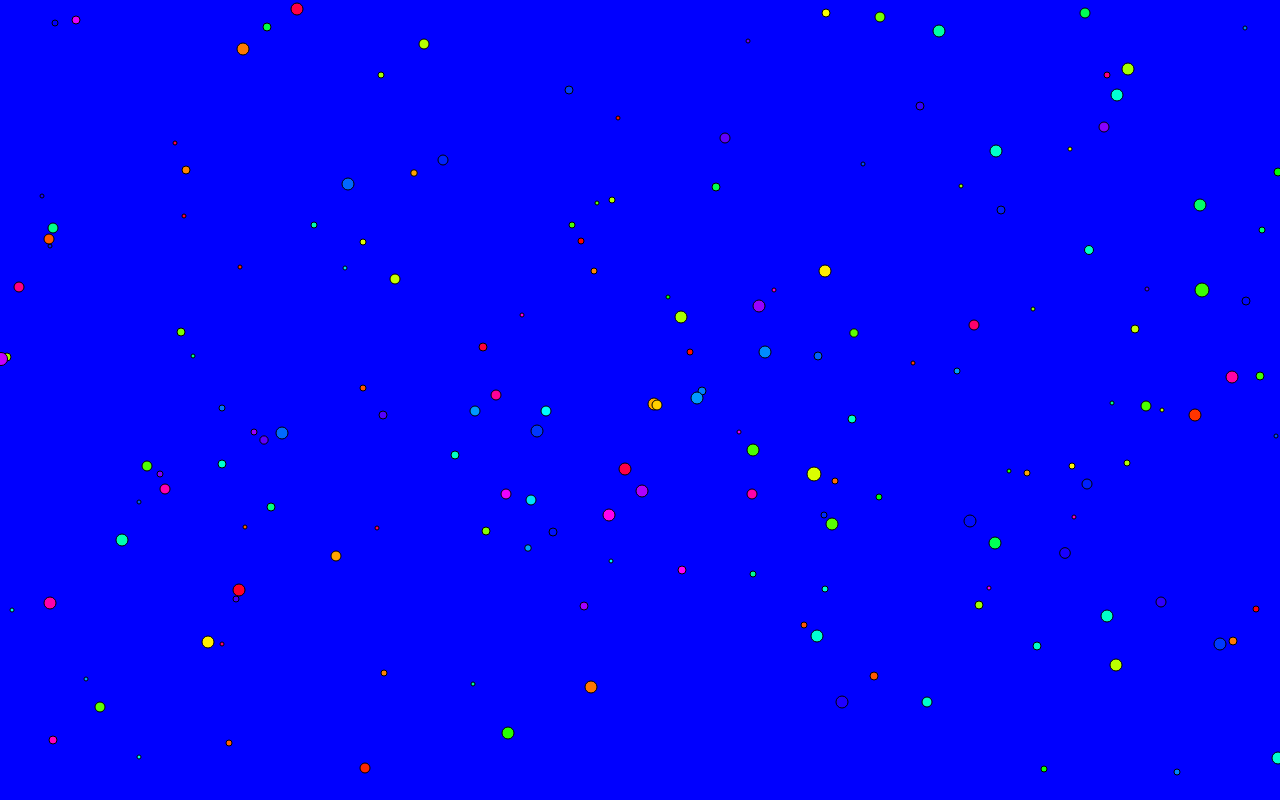
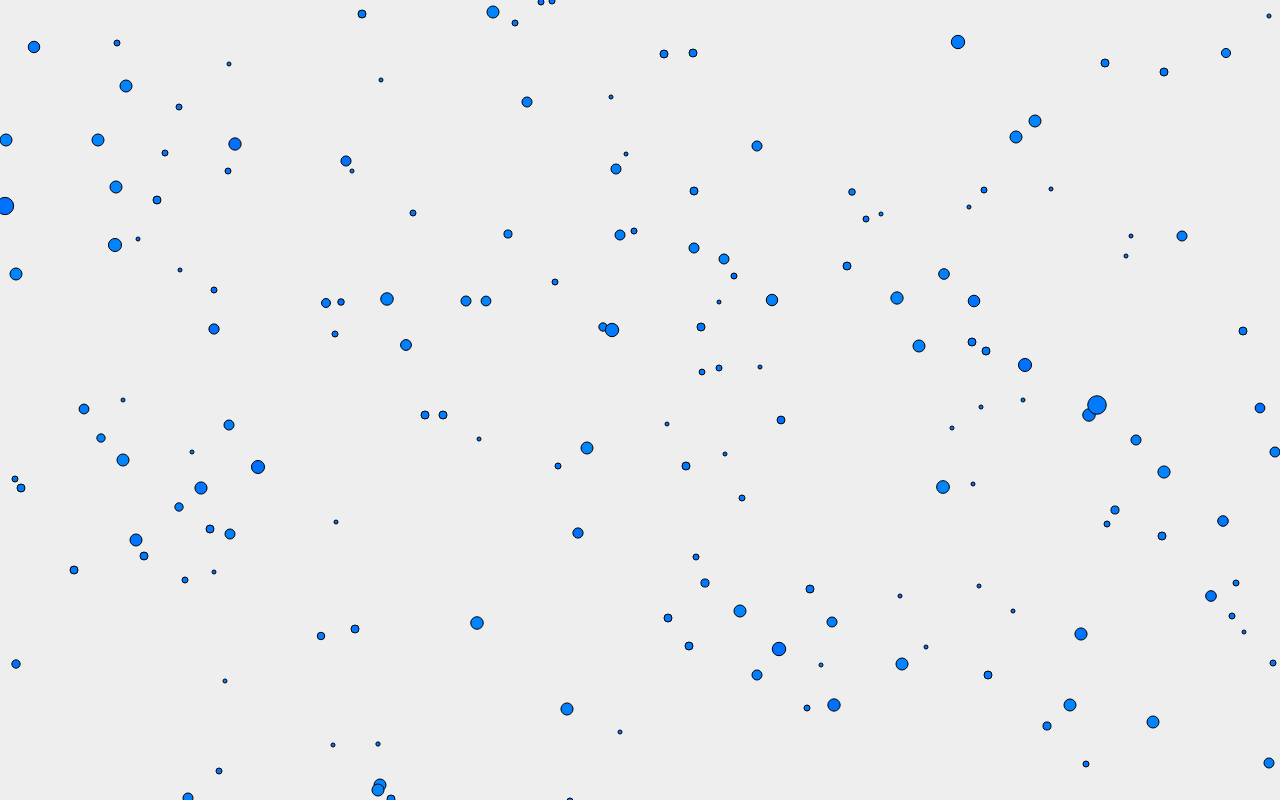
Before and after one commit to EStallings/agdg-demo, a plain HTML site: page index.html in a window 1280 px wide. Drawn offline with Linux system fonts and the light colour scheme.

Commit message:
almost ready

```diff
--- a/demo1.js
+++ b/demo1.js
@@ -5,6 +5,12 @@ gfx = null;
 gl = gameLoop2;
 width = 0;
 height = 0;
+colors =[];
+particles = [];
+MAX_SIZE = 200;
+NUM_PARTICLES = 210;
+player = null;
+moveforce = 2;
 
 // This is a safe way of isolating an entry point for your program
 window.onload = function(){
@@ -12,14 +18,8 @@ window.onload = function(){
 	gfx = canvas.getContext('2d');
 	width = canvas.width = window.innerWidth;
 	height = canvas.height = window.innerHeight;
-	init_particles(200);
+	init_particles(NUM_PARTICLES);
 };
-
-
-/*
-
-
-*/
 
 function rint(n) { return Math.floor(Math.random()*n); }
 function HSVtoRGB(h, s, v) {
@@ -47,12 +47,16 @@ function init_particles(n){
 		var p = makeRandomParticle();
 		particles.push(p);
 	}
+	for(var j = 0; j < MAX_SIZE; j++){
+		colors.push(HSVtoRGB(0.6 - j/300, 1, 1));
+	}
+	player = particles[0];
 	gl = gameLoop5;
 	requestAnimationFrame(gl);
 }
 
 var makeRandomParticle = function(){
-	return new Particle(rint(width), rint(height), Math.random()*2-1, Math.random()*2-1, rint(5)+2, HSVtoRGB(Math.random(), 1, 1));
+	return new Particle(rint(width), rint(height), Math.random()*2-1, Math.random()*2-1, rint(5)+2);
 }
 
 var randomizeParticle = function(p) {
@@ -64,13 +68,24 @@ var randomizeParticle = function(p) {
 	p.c = HSVtoRGB(Math.random(), 1, 1);
 }
 
-var particles = [];
+function update(dt) {
+	//Update player
+	if(INPUT.mouse['LMB']){
+		var mx = INPUT.mouse['X'];
+		var my = INPUT.mouse['Y'];
+		var a = Math.atan2(my-player.y, mx-player.x);
+		var pm = player.r*player.r*player.r;
+		player.vx += (moveforce * Math.cos(a))/pm;
+		player.vy += (moveforce * Math.sin(a))/pm;
+	}
 
-function update(dt) {
+
+	//Update all particles
 	for(var i = 0; i < particles.length; i++) {
 		var p1 = particles[i];
 		p1.x += p1.vx;
 		p1.y += p1.vy;
+		p1.r = p1.r + (p1.goalr-p1.r)/20;
 		if(p1.x < 0) p1.x = width-1;
 		if(p1.x > width-1) p1.x = 0;
 		if(p1.y < 0) p1.y = width-1;
@@ -81,65 +96,69 @@ function update(dt) {
 			var dx = p1.x-p2.x;
 			var dy = p1.y-p2.y;
 			var d = dx*dx + dy*dy;
-			if(d < 1) {
+			var m1 = p1.r*p1.r*p1.r;
+			var m2 = p2.r*p2.r*p2.r;
+			if(Math.abs(p1.r - p2.r) && Math.sqrt(d) < Math.max(p1.r, p2.r)) {
 				if(p1.r == p2.r) continue;
 				if(p1.r < p2.r){
 					var tmp = p1;
 					p1 = p2;
 					p2 = tmp;
 				}
-				p1.r = Math.cbrt(p1.r*p1.r*p1.r + p2.r*p2.r*p2.r);
+				p1.goalr = Math.cbrt(p1.r*p1.r*p1.r + p2.r*p2.r*p2.r);
 				randomizeParticle(p2);
 			}
-			var fgrav = 0.0001*(p1.r * p1.r * p1.r * p2.r * p2.r * p2.r) / d;
+
+			var fgrav = 0.001*(m1*m2) / d;
+			if(fgrav < 0.00001) continue;
+
 			var a = Math.atan2(p1.y-p2.y, p1.x-p2.x);
 			var fx = Math.cos(a) * fgrav;
 			var fy = Math.sin(a) * fgrav;
-			p1.vx -= fx/p1.r;
-			p1.vy -= fy/p1.r;
-			p2.vx += fx/p2.r;
-			p2.vy += fy/p2.r;
+			p1.vx -= fx/m1;
+			p1.vy -= fy/m1;
+			p2.vx += fx/m2;
+			p2.vy += fy/m2;
 
 			var v1 = Math.sqrt(p1.vx*p1.vx + p1.vy*p1.vy);
 			var v2 = Math.sqrt(p2.vx*p2.vx + p2.vy*p2.vy);
 			var a1 = Math.atan2(p1.vy, p1.vx);
 			var a2 = Math.atan2(p2.vy, p2.vx);
-			var sx1 = (p1.vx >= 0) ? 1 : -1;
-			var sy1 = (p1.vy >= 0) ? 1 : -1;
-			var sx2 = (p2.vx >= 0) ? 1 : -1;
-			var sy2 = (p2.vy >= 0) ? 1 : -1;
 			v1 = Math.min(v1, 1);
 			v2 = Math.min(v2, 1);
 			p1.vx = Math.cos(a1)*v1;
 			p1.vy = Math.sin(a1)*v1;
 			p2.vx = Math.cos(a2)*v2;
 			p2.vy = Math.sin(a2)*v2;
-			// if(coll(p1.x, p1.y, p1.r, p2.x, p2.y, p2.r)){
-			// 	var a = Math.atan2(p1.y-p2.y, p1.x-p2.x);
-
-			// }
 		}
 	}
 }
 
 function redraw(dt) {
 	gfx.clearRect(0,0,width,height);
-
 	for(var i in particles){
 		var part = particles[i];
+		gfx.fillStyle = colors[part.r];
 		gfx.beginPath();
 		gfx.arc(Math.floor(part.x), Math.floor(part.y), part.r, 0, 2*Math.PI, false);
-		gfx.fillStyle = part.c;
 		gfx.fill();
 		gfx.stroke();
+		gfx.closePath();
 	}
+
+	gfx.fillStyle = 'black';
+	gfx.beginPath();
+	gfx.arc(Math.floor(player.x), Math.floor(player.y), player.r, 0, 2*Math.PI, false);
+	gfx.fill();
+	gfx.stroke();
+	gfx.closePath();
 }
 
-function Particle(x, y, vx, vy, r, c){
+function Particle(x, y, vx, vy, r){
 	this.x = x;
 	this.y = y;
 	this.r = r;
-	this.c = c;
+	this.goalr = r;
 	this.vx = vx;
 	this.vy = vy;
 }
--- a/index.html
+++ b/index.html
@@ -11,7 +11,7 @@
 	/*G: "CSS Selectors"*/
 	canvas {
 		/*G: "CSS attributes"*/
-		background-color:blue;
+		background-color:#eee;
 	}
 	body {
 		margin:0px;
```
